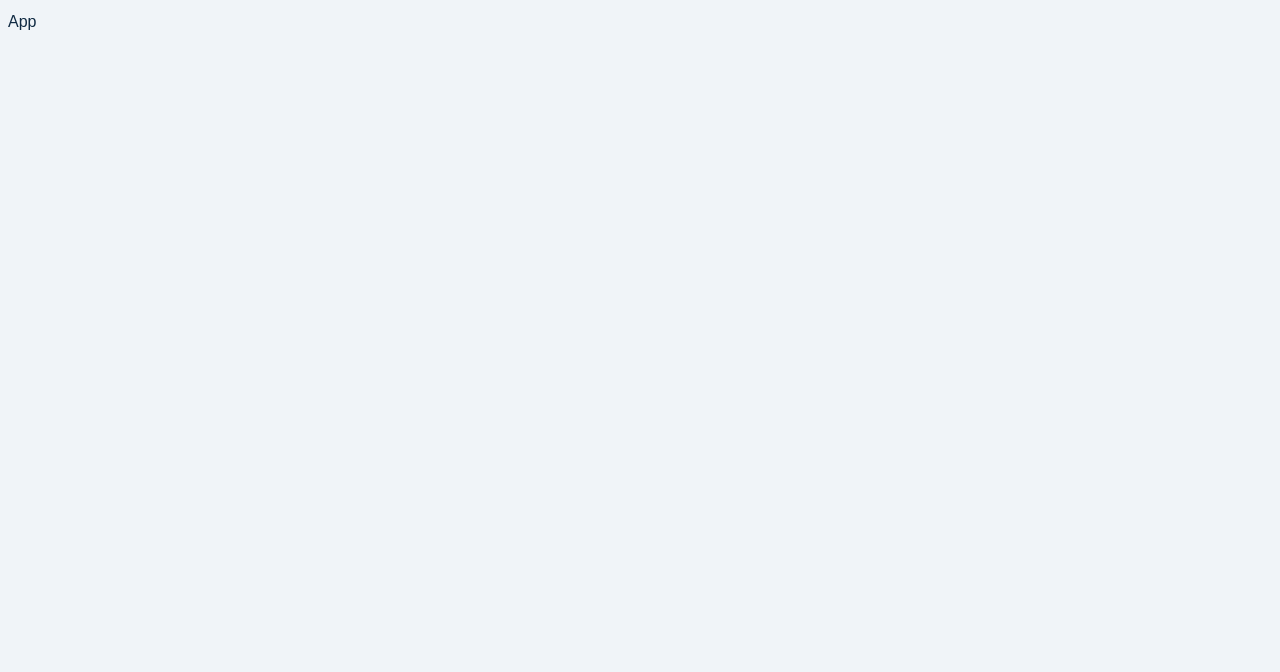
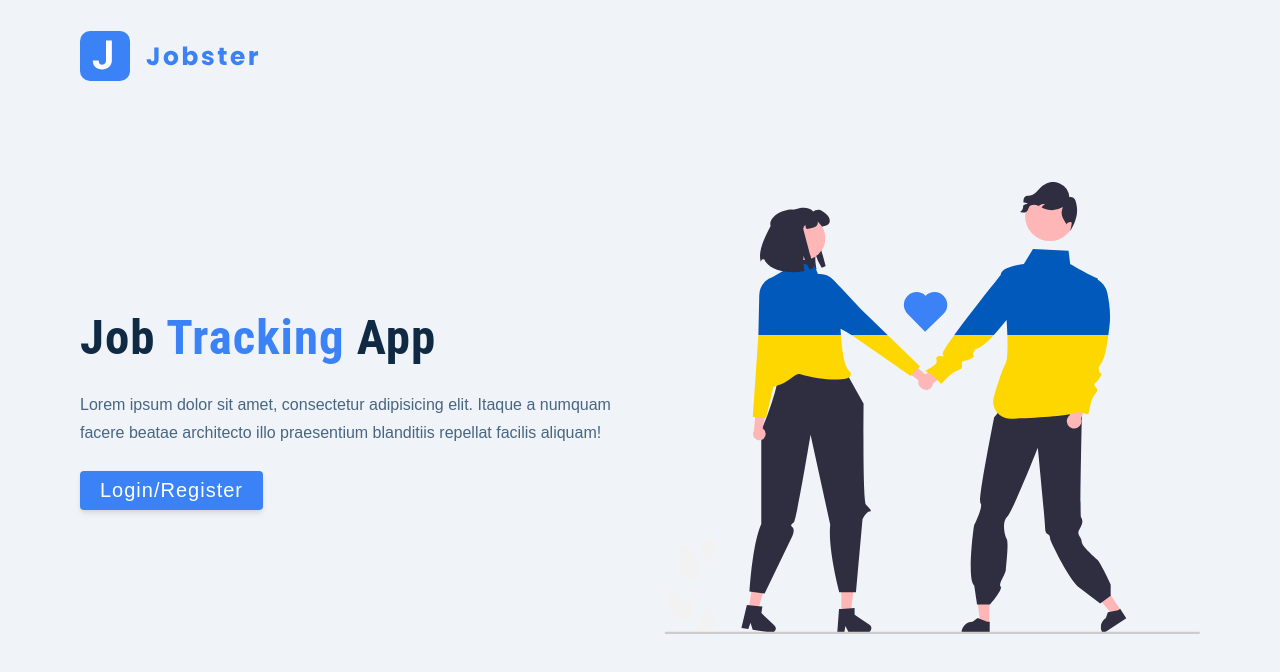
Before and after one commit to josh2kv/React-Tutorial-and-Projects-Course, a React (Create React App) app in the folder jobster/: page / in a window 1280 px wide. Shown: the top 672 px of the page. Built offline with nearby package versions, Linux system fonts and the light colour scheme; the HTML template or start-up script is replaced by a standard one.

Commit message:
[jobster] add landing page

```diff
--- a/jobster/src/App.js
+++ b/jobster/src/App.js
@@ -1,7 +1,13 @@
 import React from "react";
+import Landing from "./pages/Landing";
+import styled from "styled-components";
 
 const App = () => {
-    return <div>App</div>;
+    return (
+        <div>
+            <Landing />
+        </div>
+    );
 };
 
 export default App;
--- /dev/null
+++ b/jobster/src/pages/Landing.js
@@ -0,0 +1,28 @@
+import React from "react";
+import logo from "../assets/images/logo.svg";
+import main from "../assets/images/main.svg";
+import Wrapper from "../assets/wrappers/LandingPage";
+const Landing = () => {
+    return (
+        <Wrapper>
+            <nav>
+                <img src={logo} alt="jobster logo" className="logo" />
+            </nav>
+            <div className="container page">
+                <div className="info">
+                    <h1>
+                        job <span>tracking</span> app
+                    </h1>
+                    <p>
+                        Lorem ipsum dolor sit amet, consectetur adipisicing elit. Itaque a numquam facere beatae
+                        architecto illo praesentium blanditiis repellat facilis aliquam!
+                    </p>
+                    <button className="btn btn-hero">Login/Register</button>
+                </div>
+                <img src={main} alt="job hunt" className="img main-img" />
+            </div>
+        </Wrapper>
+    );
+};
+
+export default Landing;
```
Also changed, not shown: 1 other file (tests, documents, lock files or other folders).
